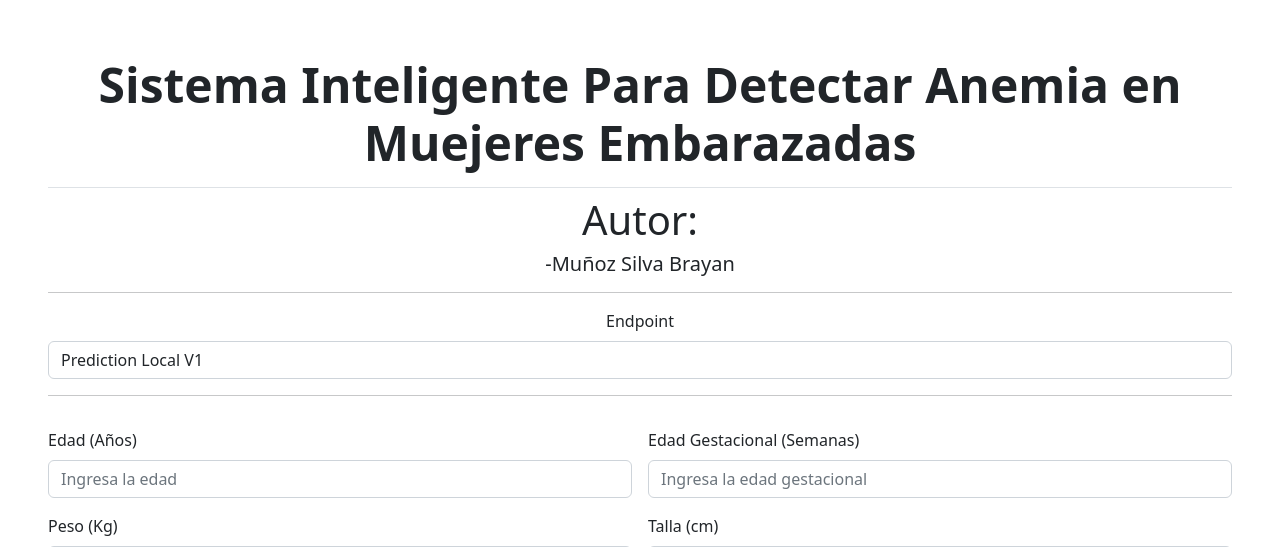
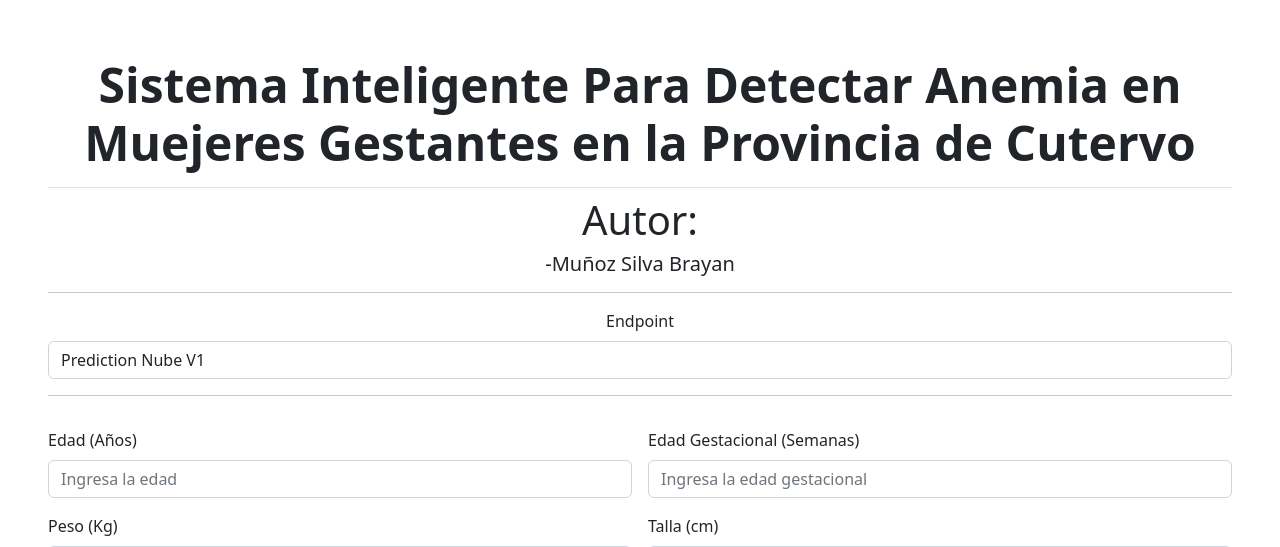
Before and after one commit to brayanmunoz11/apiFlask, a Flask app: page / in a window 1280 px wide. Shown: the top 547 px of the page. Run offline with Flask 2, Linux system fonts and the light colour scheme.

Commit message:
Upadte Interfaz web

```diff
--- a/templates/index.html
+++ b/templates/index.html
@@ -11,7 +11,7 @@
 
     <main>
         <div class="px-4 py-2 my-2 text-center border-bottom">
-          <h1 class="display-5 fw-bold">Sistema Inteligente Para Detectar Anemia en Muejeres Embarazadas</h1>
+          <h1 class="display-5 fw-bold">Sistema Inteligente Para Detectar Anemia en Muejeres Gestantes en la Provincia de Cutervo</h1>
         </div>
 
         <div class="text-center">
@@ -23,10 +23,10 @@
         <div class="text-center">
             <label class="form-label" for="EndpointInput">Endpoint</label>
             <select  type="text" class="form-control" name="Endpoint" id="EndpointInput" required>
+                <option value="http://ec2-54-89-245-39.compute-1.amazonaws.com:4000/predict">Prediction Nube V1</option>
+                <option value="http://ec2-54-89-245-39.compute-1.amazonaws.com:4000/predictv2">Prediction Nube V2</option>
                 <option value="http://localhost:4000/predict">Prediction Local V1</option>
                 <option value="http://localhost:4000//predictv2">Prediction Local V2</option>
-                <option value="http://ec2-54-89-245-39.compute-1.amazonaws.com:4000/predict">Prediction V1</option>
-                <option value="http://ec2-54-89-245-39.compute-1.amazonaws.com:4000/predictv2">Prediction V2</option>
             </select>
 
             <hr>
```
